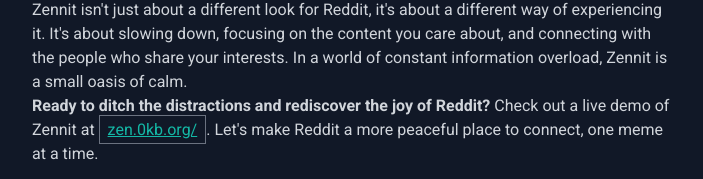
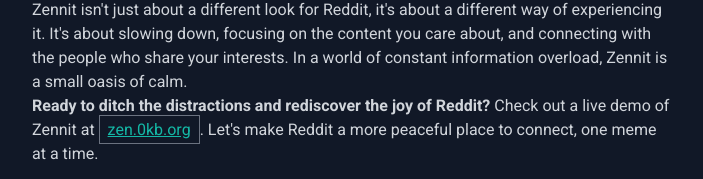
Before and after one commit to J0hnLe/oj.hn, a Jekyll site: the page built from _posts/2024-11-14-Zennit.md, in a window 1280 px wide. Shown: the part 1228-1407 px from the top of the page, without its empty margins (288-991 px from the left). Built offline with Jekyll 4.4.1, drawn with Linux system fonts in a browser that asks for light colours; nearby versions of some CDN libraries.

Commit message:
Update 2024-11-14-Zennit.md

```diff
--- a/_posts/2024-11-14-Zennit.md
+++ b/_posts/2024-11-14-Zennit.md
@@ -38,5 +38,5 @@
 <section id="finding-peace-in-the-digital-age">
     <h2 class="text-3xl font-bold text-gray-100 mb-4">Finding Peace in the Digital Age</h2>
     <p>Zennit isn't just about a different look for Reddit, it's about a different way of experiencing it. It's about slowing down, focusing on the content you care about, and connecting with the people who share your interests. In a world of constant information overload, Zennit is a small oasis of calm.</p>
-    <p><strong>Ready to ditch the distractions and rediscover the joy of Reddit?</strong> Check out a live demo of Zennit at <span class="border border-gray-500 px-2 py-1"><a href="https://zen.0kb.org/" class="text-teal-500 underline">zen.0kb.org/</a></span>. Let's make Reddit a more peaceful place to connect, one meme at a time.</p>
+    <p><strong>Ready to ditch the distractions and rediscover the joy of Reddit?</strong> Check out a live demo of Zennit at <span class="border border-gray-500 px-2 py-1"><a href="https://zen.0kb.org" class="text-teal-500 underline">zen.0kb.org</a></span>. Let's make Reddit a more peaceful place to connect, one meme at a time.</p>
 </section>
```
